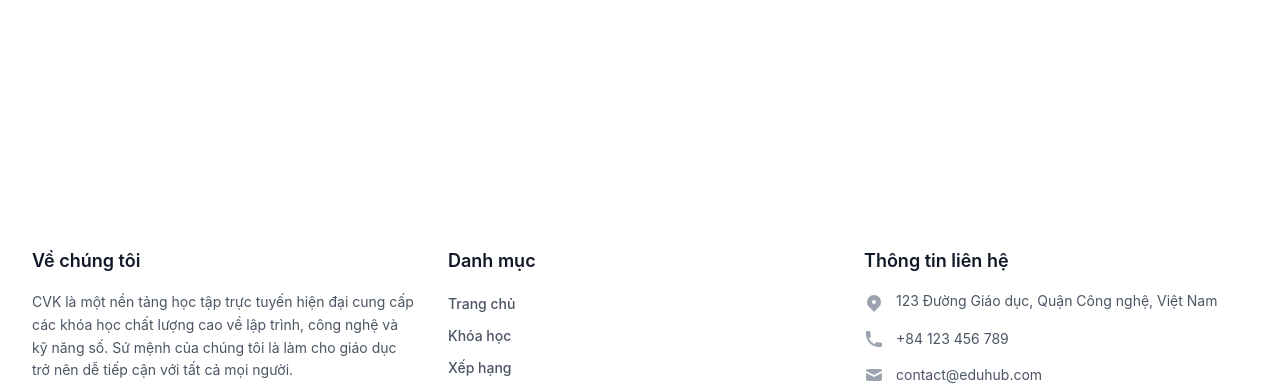
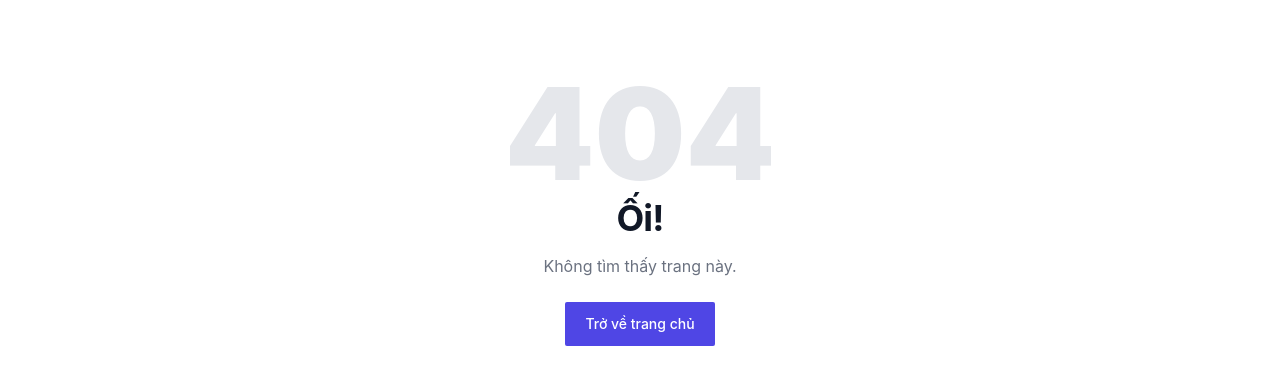
Before and after one commit to vy-phan/WebsiteReactVCK, a React (Vite) app in the folder frontend/: page /admin in a window 1280 px wide. Shown: the part 192-584 px from the top of the page. Built offline with nearby package versions, Linux system fonts and the light colour scheme; no server answers.

Commit message:
fix router

```diff
--- a/frontend/src/App.jsx
+++ b/frontend/src/App.jsx
@@ -79,7 +79,7 @@ function App() {
               />
 
               {/* Admin and Creator */}
-              {authUser?.role === 'creator' || authUser?.role === 'admin' || true ?
+              {authUser?.role === 'creator' || authUser?.role === 'admin'  ?
                 (
                   <Route path="/admin" element={
                     <ProtectedRoute authUser={authUser}>
```
